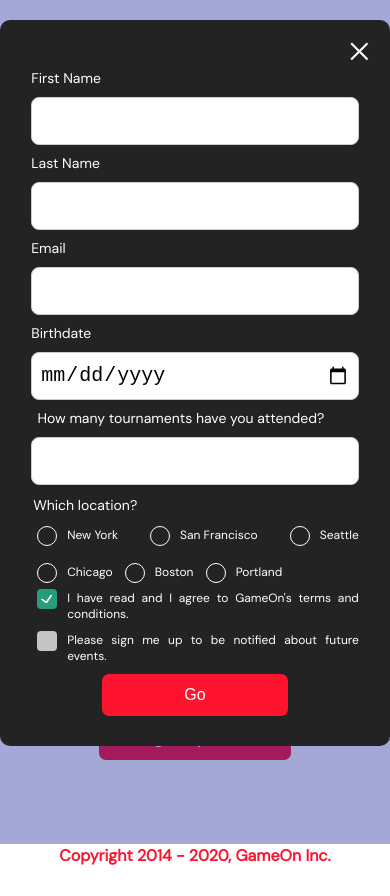
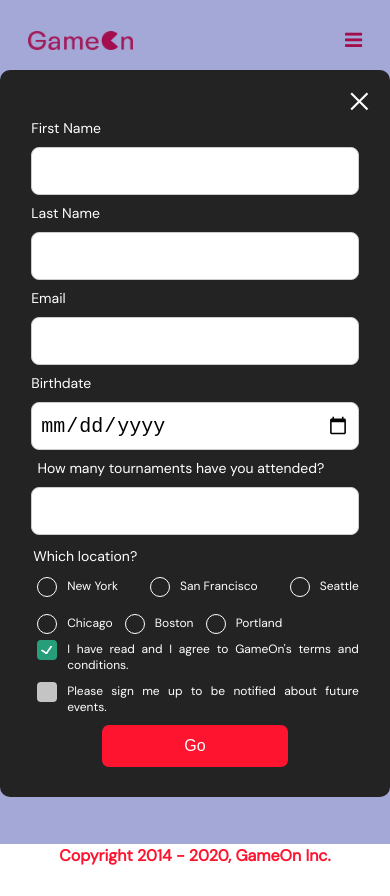
Before and after one commit to AdrianGeorgeM/Game-On, a plain HTML site: page index.html in a window 390 px wide. Both pictures are taken after a click on the button "Sign Up Now". Drawn offline with Linux system fonts and the light colour scheme.

Commit message:
Fix the Modal for responsive website

```diff
--- a/modal.css
+++ b/modal.css
@@ -157,8 +157,9 @@ img {
     }
 
 }
-
-@media screen and (max-width: 540px) {
+/* no need anymore this max-width */
+/* add to 800 px  */
+/* @media screen and (max-width: 540px) {
 	.topnav a {
 		display: none;
 	}
@@ -168,7 +169,7 @@ img {
 		margin-top: -15px;
 	}
 
-}
+} */
 
 main {
 	font-size: 130%;
@@ -237,9 +238,12 @@ main {
 }
 
 .content {
-	margin: 5% auto;
-	width: 100%;
-	max-width: 500px;
+  /* fix the modal form for responsive */
+  /*  */
+	margin: 18% auto 5%;
+
+	/* width: 100%; */
+	max-width: 536px;
 	animation-name: modalopen;
 	animation-duration: var(--modal-duration);
 	background: #232323;
```
